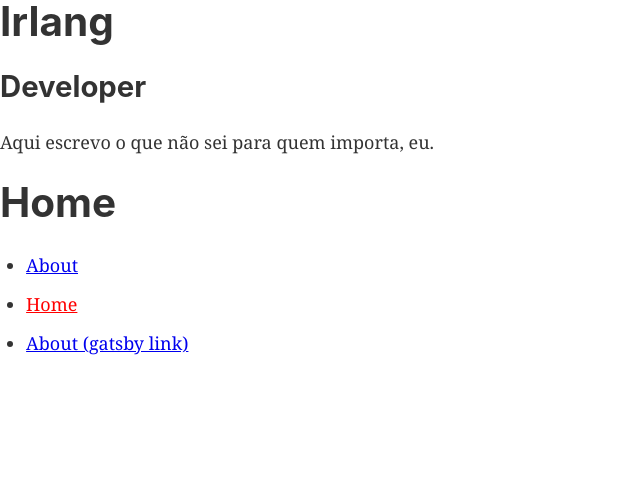
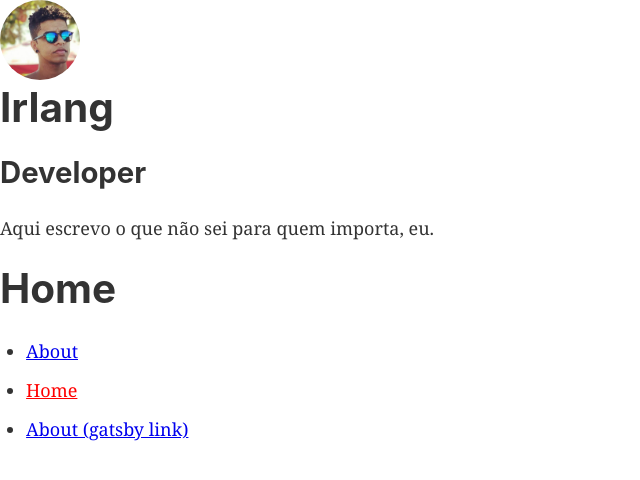
Before and after one commit to IrlanFreitas/blog, a Gatsby site: page / in a window 1280 px wide. Shown: the whole page, without its empty margins (0-640 px from the left). Built offline with nearby package versions, Linux system fonts and the light colour scheme; Gatsby itself is replaced by a stand-in of ours.

Commit message:
Introdução a gatsby-images

```diff
--- /dev/null
+++ b/src/components/Avatar/index.js
@@ -0,0 +1,19 @@
+import React from "react"
+import { useStaticQuery, graphql } from "gatsby"
+import Img from "gatsby-image"
+
+export default function Avatar() {
+  const { avatarImage } = useStaticQuery(graphql`
+    query {
+      avatarImage: file(relativePath: { eq: "profile-photo.jpg"}) {
+          childImageSharp {
+              fixed(width: 80, height: 80) {
+                  ...GatsbyImageSharpFixed_tracedSVG
+              }
+          }
+      }
+    }
+  `)
+
+  return <Img fixed={avatarImage.childImageSharp.fixed} style={{borderRadius: 50}} />
+}
--- a/src/components/Profile/index.js
+++ b/src/components/Profile/index.js
@@ -1,5 +1,6 @@
 import React from "react"
 import { useStaticQuery, StaticQuery, graphql } from "gatsby"
+import Avatar from "../Avatar"
 
 export default function Profile() {
   const {
@@ -20,6 +21,7 @@
 
   return (
     <div className="Profile-wrapper">
+      <Avatar />
       <h1>{title}</h1>
       <h2>{position}</h2>
       <p>{description}</p>
```
Also changed, not shown: src/images/profile-photo.jpg (added).
